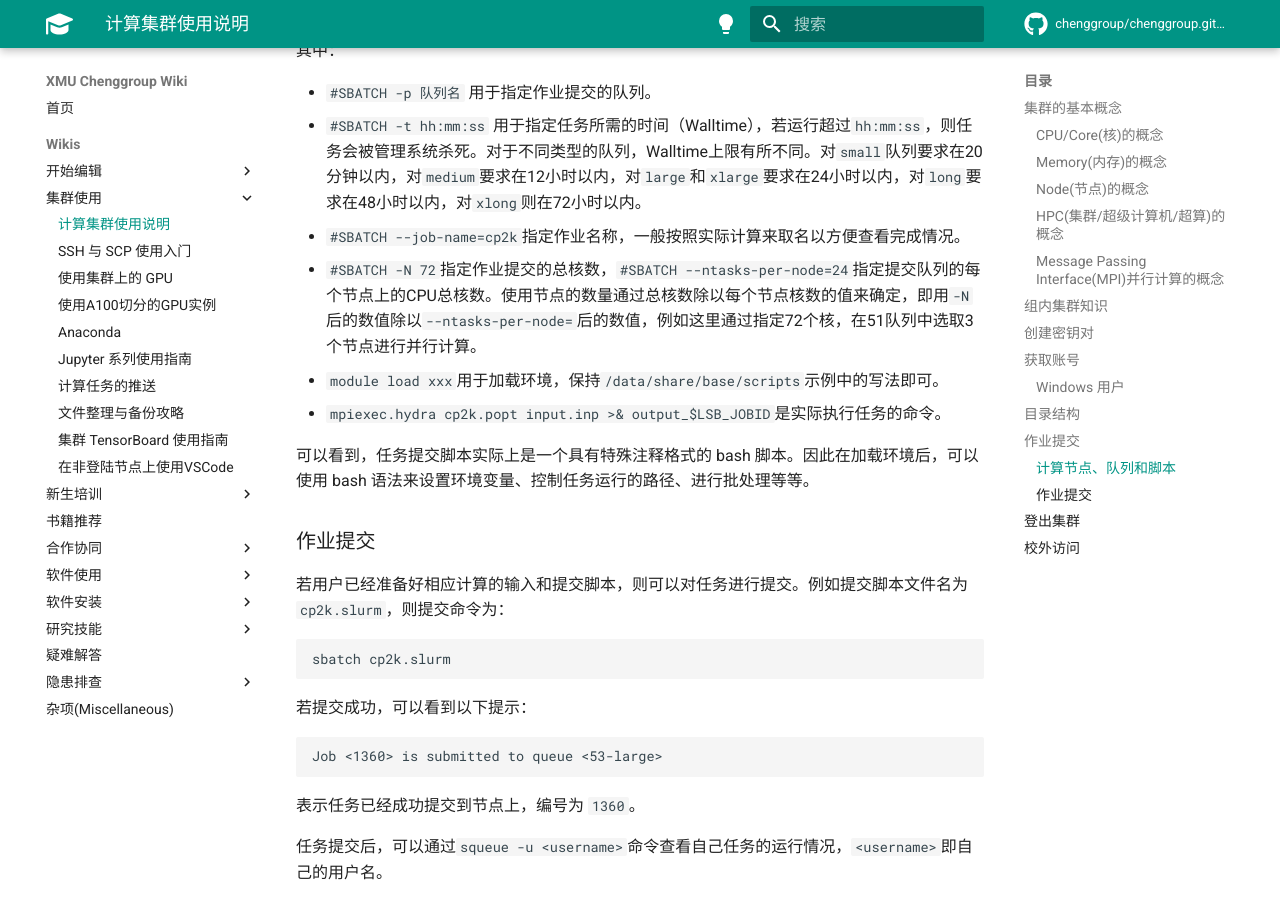
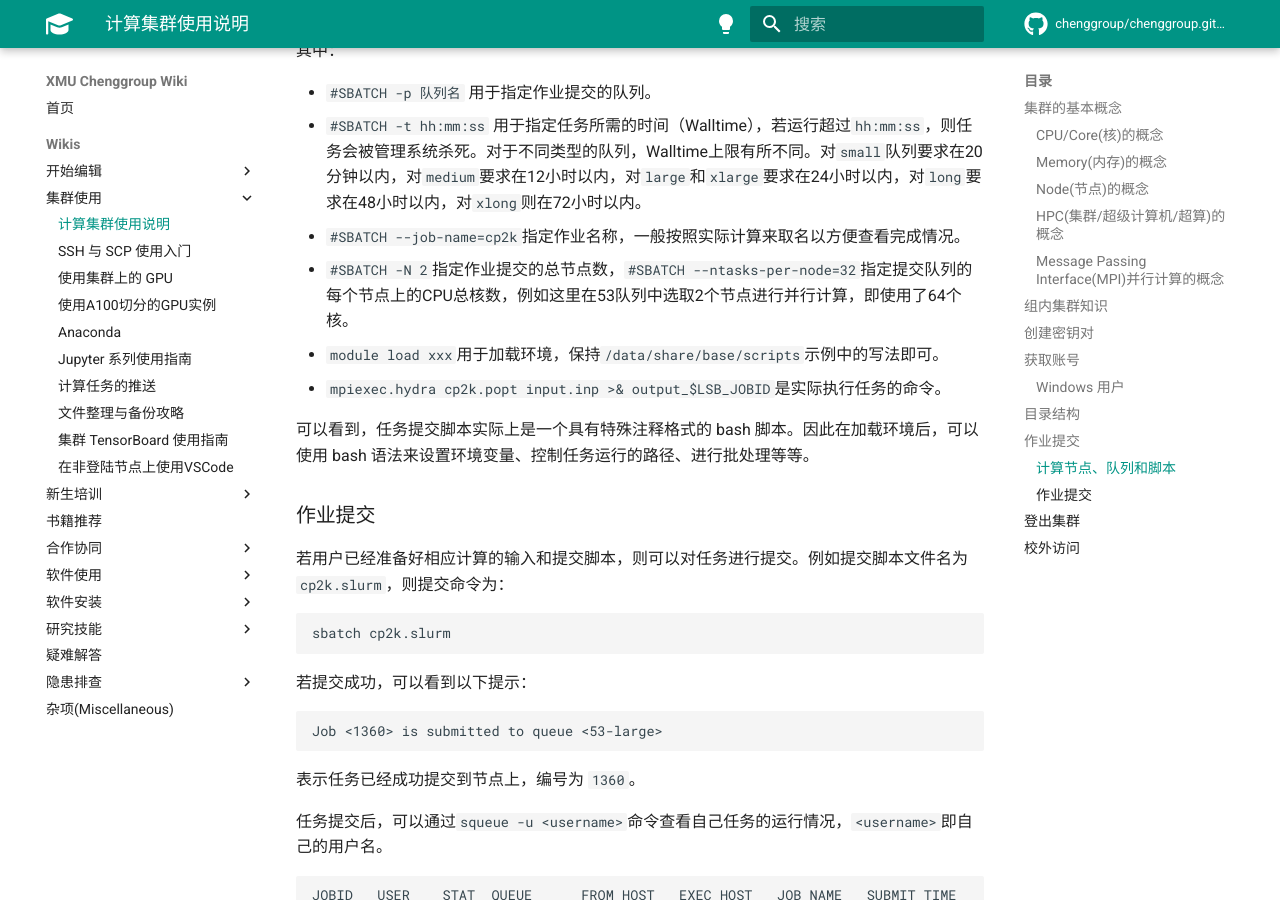
Before and after one commit to chenggroup/chenggroup.github.io, an MkDocs documentation site: the page built from docs/wiki/cluster_usage/cluster_usage.md, in a window 1280 px wide and 900 px high, scrolled down 5030 px. Built offline with MkDocs 1.6.1 and Material for MkDocs 9.7.7, drawn with Linux system fonts in a browser that asks for light colours; comment, search, counter and statistics services are not loaded.

Commit message:
fix typo

```diff
--- a/docs/wiki/cluster_usage/cluster_usage.md
+++ b/docs/wiki/cluster_usage/cluster_usage.md
@@ -178,7 +178,7 @@ mpiexec.hydra cp2k.popt input.inp >& output_$LSB_JOBID
 - `#SBATCH -p 队列名` 用于指定作业提交的队列。
 - `#SBATCH -t hh:mm:ss` 用于指定任务所需的时间（Walltime），若运行超过`hh:mm:ss`，则任务会被管理系统杀死。对于不同类型的队列，Walltime上限有所不同。对`small`队列要求在20分钟以内，对`medium`要求在12小时以内，对`large`和`xlarge`要求在24小时以内，对`long`要求在48小时以内，对`xlong`则在72小时以内。
 - `#SBATCH --job-name=cp2k`指定作业名称，一般按照实际计算来取名以方便查看完成情况。
-- `#SBATCH -N 72`指定作业提交的总核数，`#SBATCH --ntasks-per-node=24`指定提交队列的每个节点上的CPU总核数。使用节点的数量通过总核数除以每个节点核数的值来确定，即用`-N`后的数值除以`--ntasks-per-node=`后的数值，例如这里通过指定72个核，在51队列中选取3个节点进行并行计算。
+- `#SBATCH -N 2`指定作业提交的总节点数，`#SBATCH --ntasks-per-node=32`指定提交队列的每个节点上的CPU总核数，例如这里在53队列中选取2个节点进行并行计算，即使用了64个核。
 - `module load xxx `用于加载环境，保持`/data/share/base/scripts`示例中的写法即可。
 - `mpiexec.hydra cp2k.popt input.inp >& output_$LSB_JOBID`是实际执行任务的命令。
 
```
